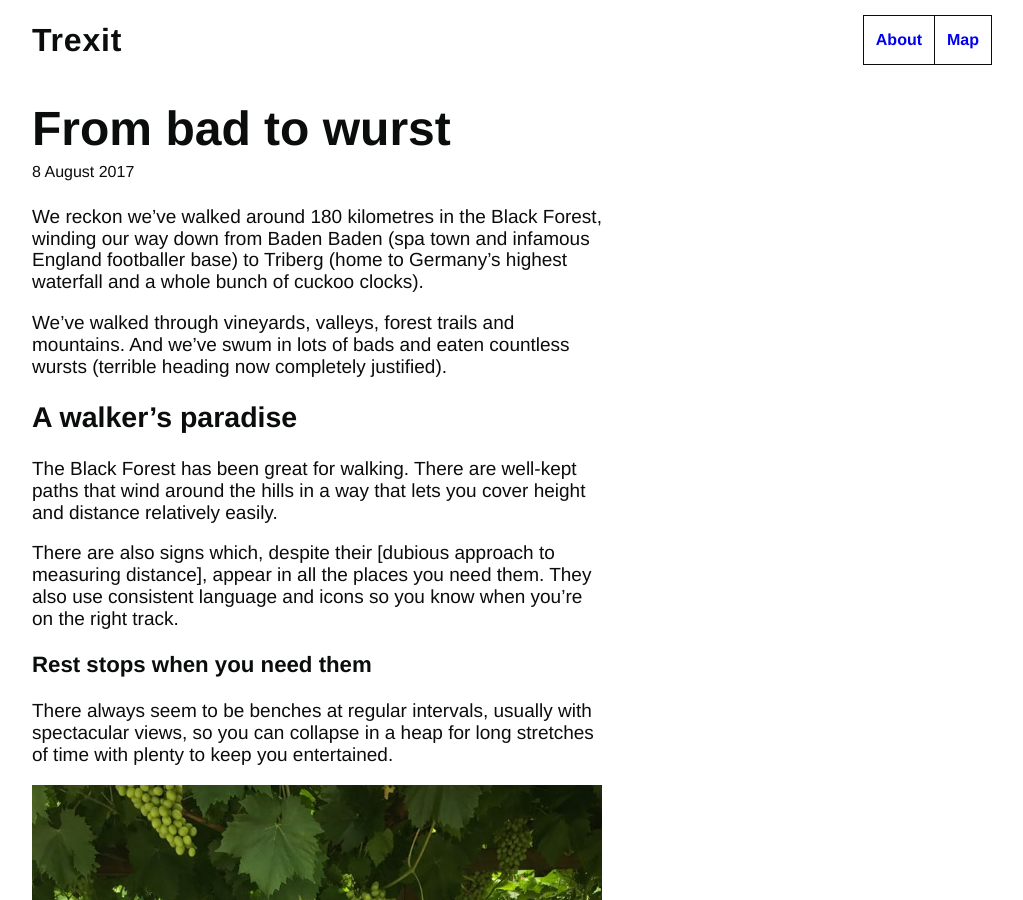
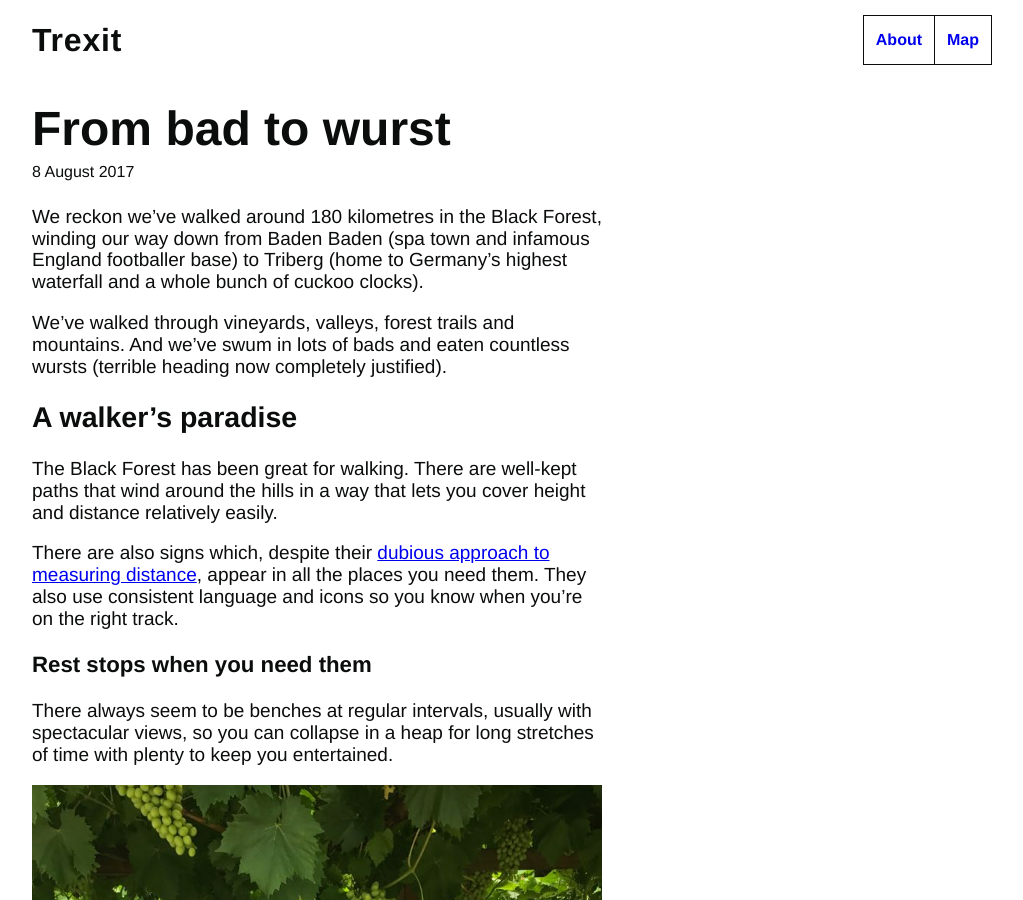
Before and after one commit to tombye/trexit, a Jekyll site: the page built from _posts/2017-08-08-bad-to-wurst.markdown, in a window 1280 px wide and 900 px high. Shown: the whole window, without its empty margins (128-1151 px from the left). Built offline with Jekyll 4.4.1, drawn with Linux system fonts in a browser that asks for light colours; some of the changed lines change nothing that is shown.

Commit message:
Update 2017-08-08-bad-to-wurst.markdown
Added lying signs link.

```diff
--- a/_posts/2017-08-08-bad-to-wurst.markdown
+++ b/_posts/2017-08-08-bad-to-wurst.markdown
@@ -13,7 +13,7 @@ We've walked through vineyards, valleys, forest trails and mountains. And we've
 
 The Black Forest has been great for walking. There are well-kept paths that wind around the hills in a way that lets you cover height and distance relatively easily.
 
-There are also signs which, despite their [dubious approach to measuring distance], appear in all the places you need them. They also use consistent language and icons so you know when you're on the right track.
+There are also signs which, despite their [dubious approach to measuring distance](http://trexit.org.uk/jekyll/update/2017/07/29/lying-signs.html), appear in all the places you need them. They also use consistent language and icons so you know when you're on the right track.
 
 ### Rest stops when you need them
 
```
